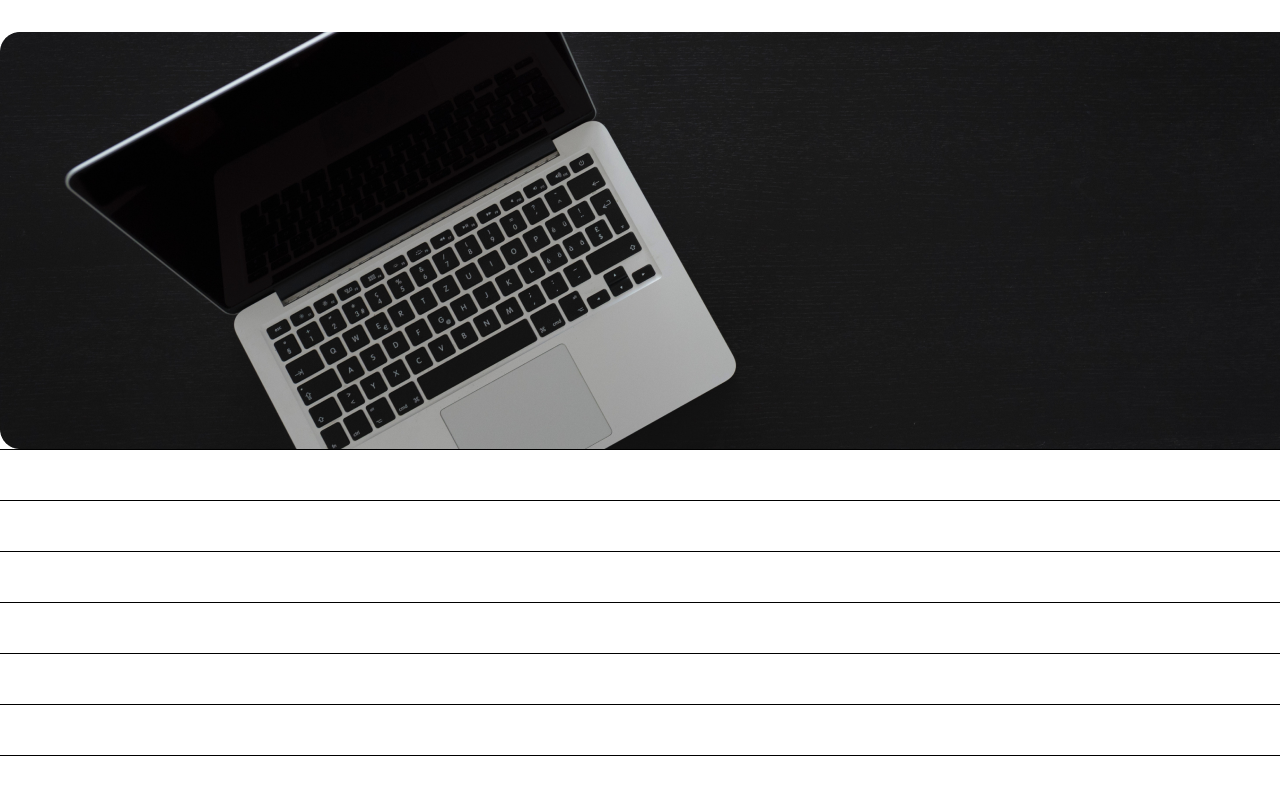
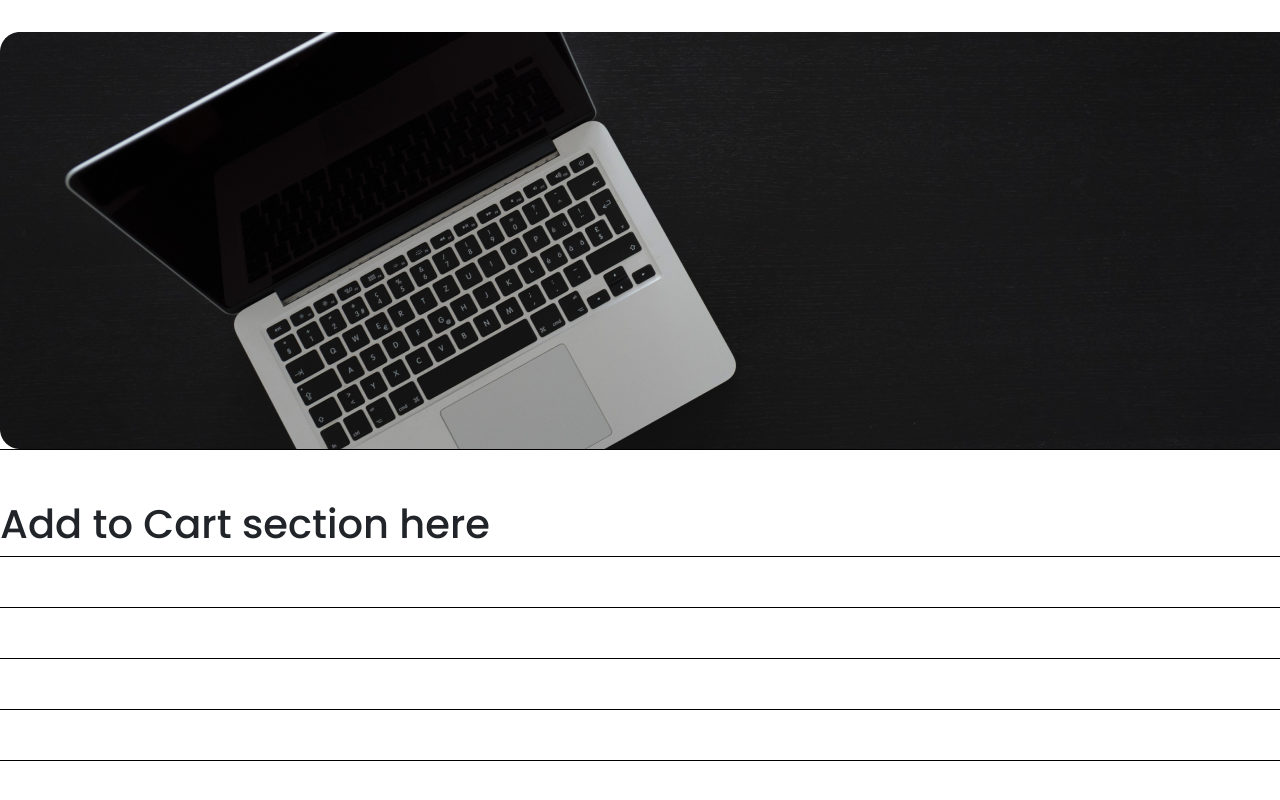
Before and after one commit to TurbatBay/e-commerce-react, a React (Create React App) app in the folder e-commerce/: page / in a window 1280 px wide. Shown: the part 1396-2196 px from the top of the page. Built offline with nearby package versions, Linux system fonts and the light colour scheme.

Commit message:
Added add to cart section heeader to test new branch

```diff
--- a/e-commerce/src/App.js
+++ b/e-commerce/src/App.js
@@ -79,7 +79,9 @@ function App() {
         <div className='fourth-sale-section section'>
           <Sale />
         </div>
-        <div className='fifth-add-to-cart-section section'></div>
+        <div className='fifth-add-to-cart-section section'>
+          <h1>Add to Cart section here</h1>
+        </div>
         <div className='sixth-trust-section section'></div>
         <div className='seventh-trust-section section'></div>
         <div className='eighth-team-section section'></div>
```
